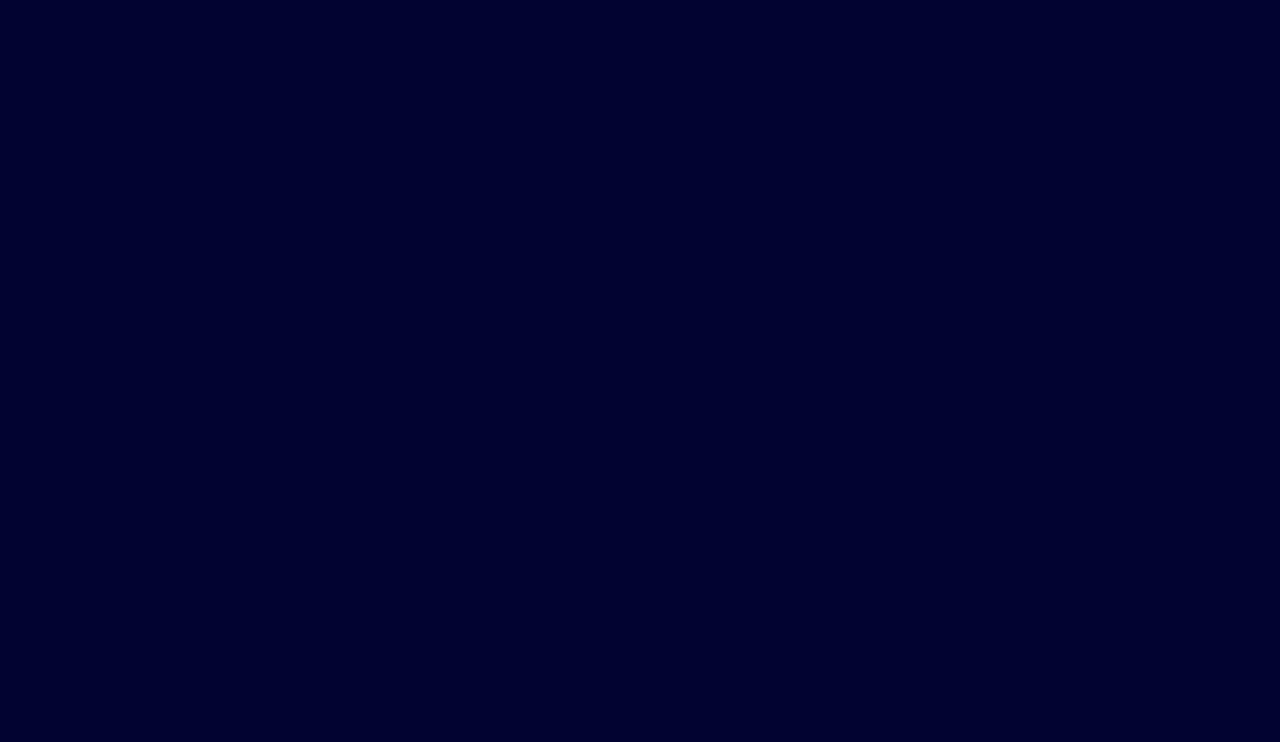
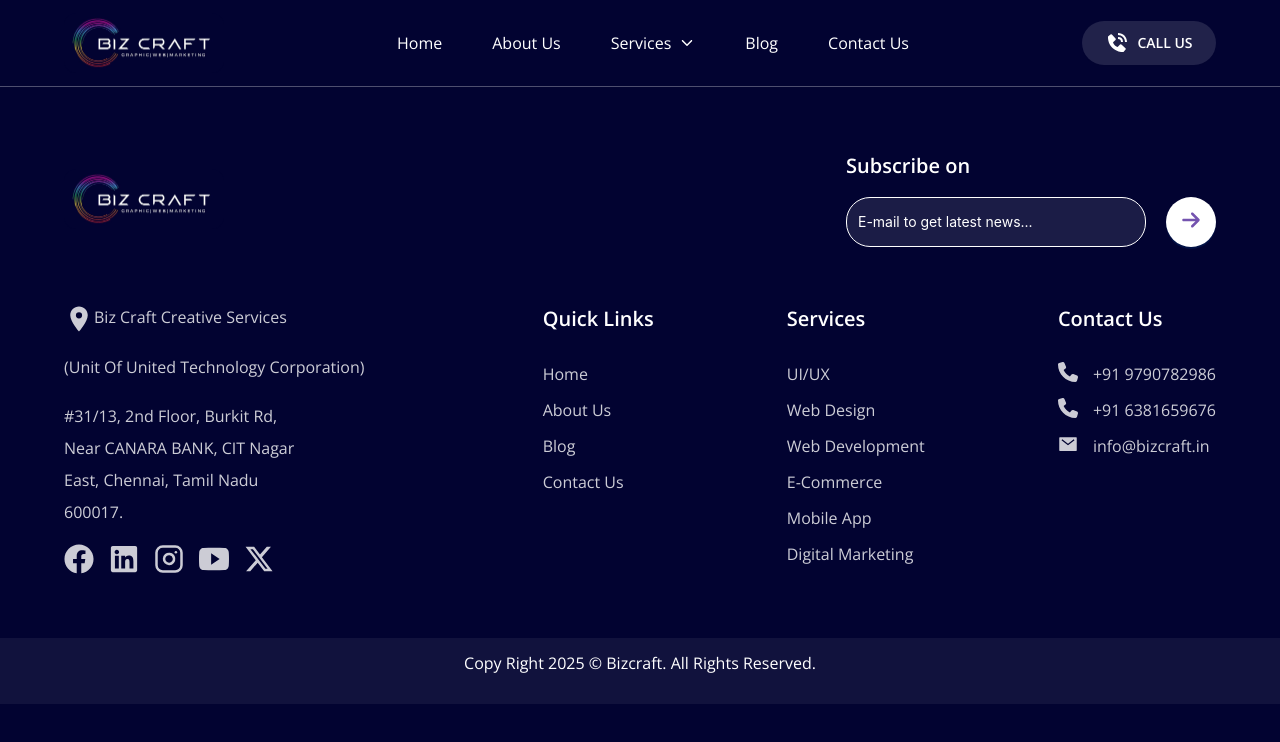
Before and after one commit to Resources-DTW/bizcraft, a React (Create React App) app: page /ui-ux-design in a window 1280 px wide. Before the commit this address had no page. Shown: the top 742 px of the page. Built offline with nearby package versions, Linux system fonts and the light colour scheme.

Commit message:
fix!:minor changes

```diff
--- a/src/App.js
+++ b/src/App.js
@@ -5,6 +5,7 @@
 import Home from "./screens/Home";
 import { Route, Routes } from "react-router-dom";
 import WebDesign from "./screens/Web-Design";
+import UiUxDesign from "./screens/UI-UX-Design";
 // import Course from "./screens/Course";
 // import Gallery from "./screens/Gallery";
 // import ContactUs from "./screens/ContactUs";
@@ -16,7 +17,8 @@
       <Route path="/about-us" element={<About />} />
       {/* <Route path="/course" element={<Course />} />
       <Route path="/gallery" element={<Gallery />} /> */}
-      <Route path="/web-design" element={<WebDesign />} />
+      <Route path="/web-design" element={<WebDesign />} />{" "}
+      <Route path="/ui-ux-design" element={<UiUxDesign />} />
       <Route path="/blog" element={<Blog />} />
       <Route path="/contact-us" element={<ContactUs />} />
     </Routes>
--- a/src/components/Header.js
+++ b/src/components/Header.js
@@ -14,7 +14,7 @@
     {
       key: "1",
       label: "UI/UX",
-      path: "/blog",
+      onClick: () => navigate("/ui-ux-design"),
     },
     {
       key: "2",
--- /dev/null
+++ b/src/screens/UI-UX-Design.js
@@ -0,0 +1,12 @@
+import React from "react";
+import Footer from "../components/Footer";
+import Header from "../components/Header";
+
+export default function UiUxDesign() {
+  return (
+    <div>
+      <Header />
+      <Footer />
+    </div>
+  );
+}
```
